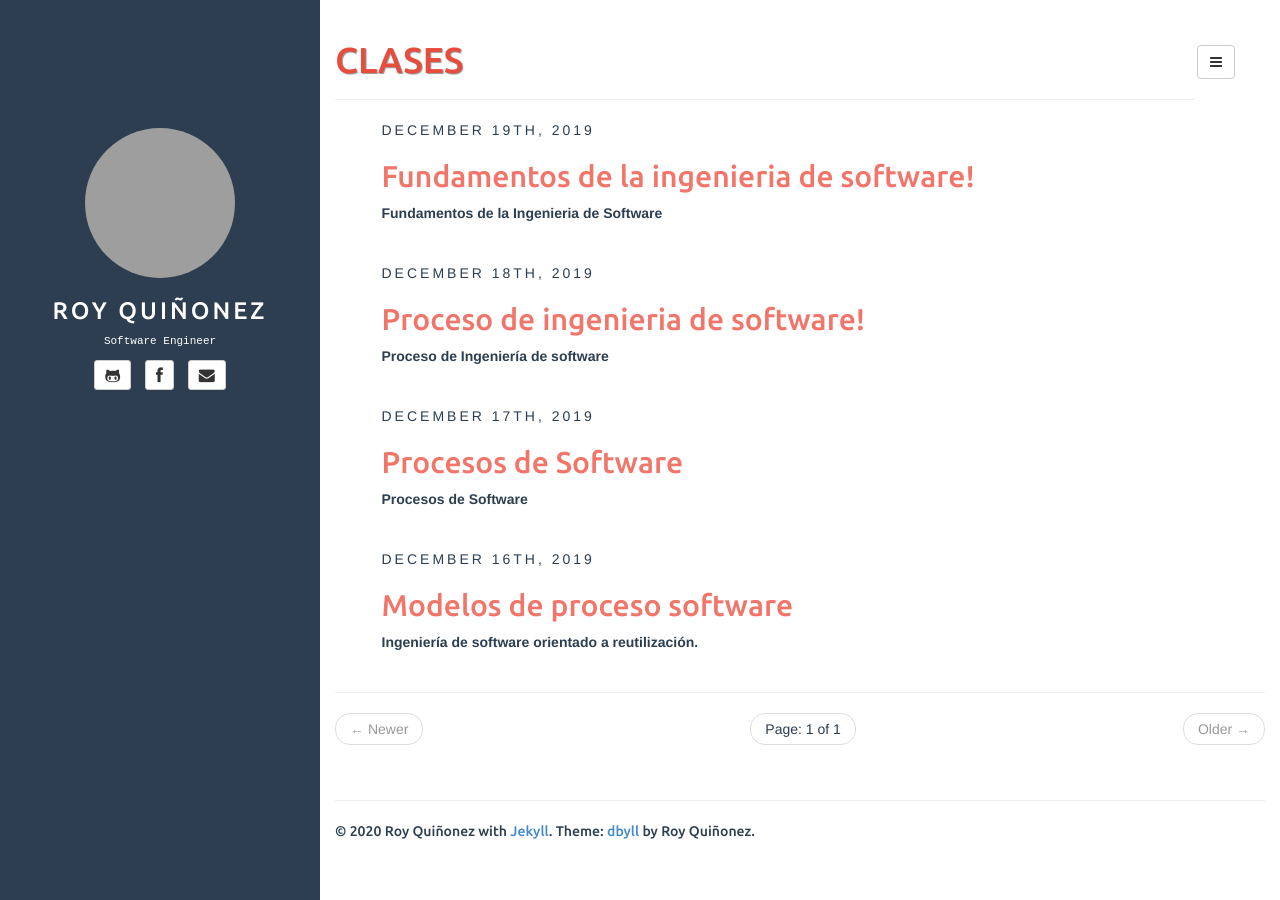
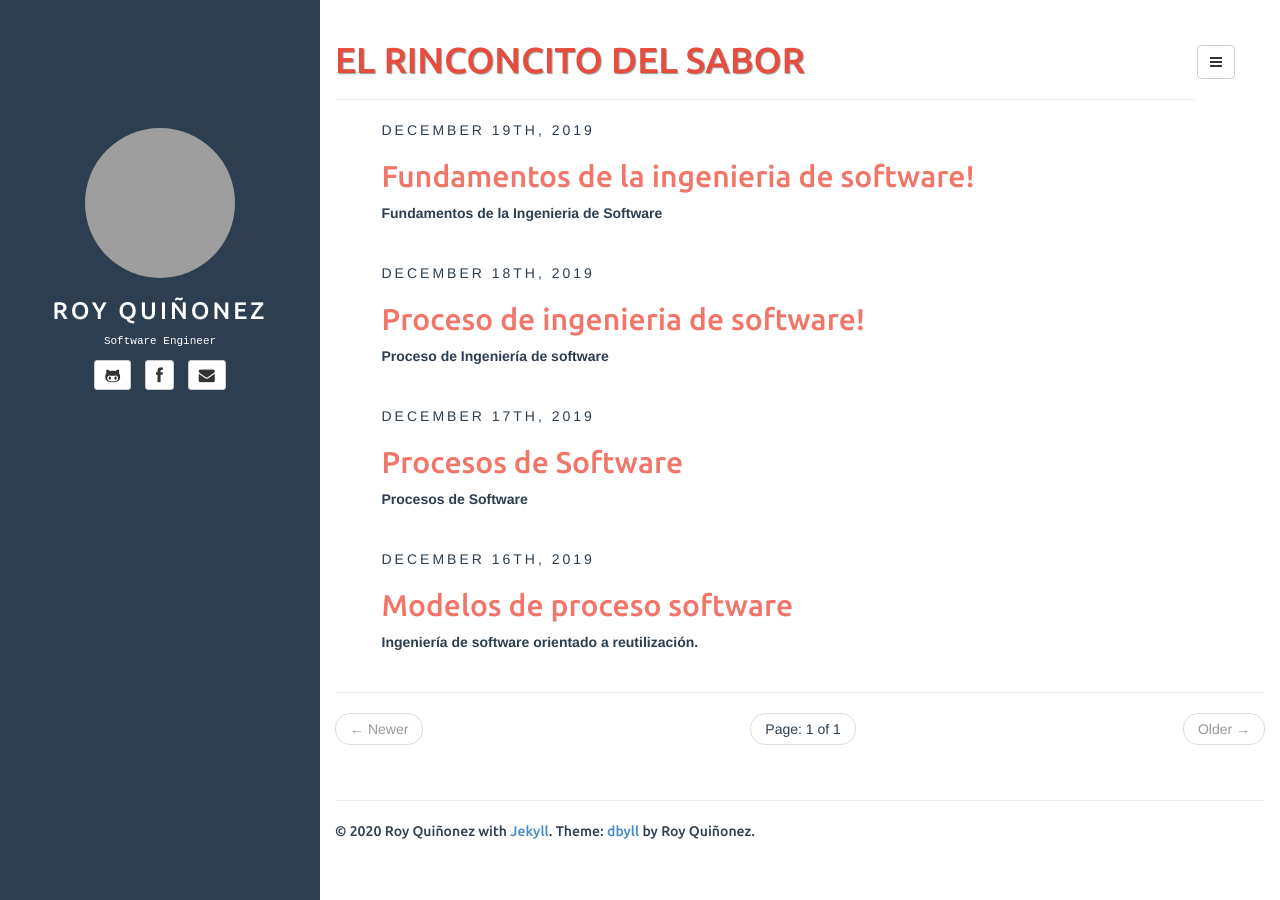
Before and after one commit to Roway007/Roway007.github.io, a Jekyll site: the page built from index.html, in a window 1280 px wide. Built offline with Jekyll 4.4.1, drawn with Linux system fonts in a browser that asks for light colours; the list of posts is cut into pages by our own code; comment, search, counter and statistics services are not loaded; grey boxes are pictures that could not be loaded.

Commit message:
Update index.html

```diff
--- a/index.html
+++ b/index.html
@@ -4,7 +4,7 @@ tagline:
 ---
 
 <div class="page-header">
-  <h1>CLASES</h1>
+  <h1>EL RINCONCITO DEL SABOR</h1><a href="#"></a>
 </div>
 
 {% for post in paginator.posts %}
```
